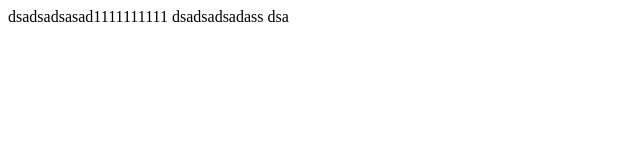
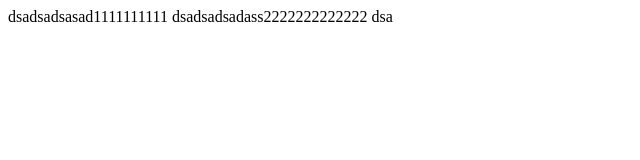
Before and after one commit to HieuJB/testwwww, a Nuxt app: page / in a window 1280 px wide. Shown: the top 160 px of the page, without its empty margins (0-640 px from the left). Built offline with nearby package versions, Linux system fonts and the light colour scheme.

Commit message:
feat: bug

```diff
--- a/nuxt.config.ts
+++ b/nuxt.config.ts
@@ -12,12 +12,12 @@ export default defineNuxtConfig({
       start_url: '/',
       icons: [
         {
-          src: '/icon-192x192.png',
+          src: '/icon-192x192.webp',
           sizes: '192x192',
           type: 'image/png'
         },
         {
-          src: '/icon-512x512.png',
+          src: '/icon-512x512.webp',
           sizes: '512x512',
           type: 'image/png'
         }
--- a/pages/index.vue
+++ b/pages/index.vue
@@ -1,5 +1,5 @@
 <template>
-  dsadsadsadass
+  dsadsadsadass2222222222222
 </template>
 
 <script setup>
```
Also changed, not shown: public/icon-192x192.webp (added), public/icon-512x512.webp (added).
